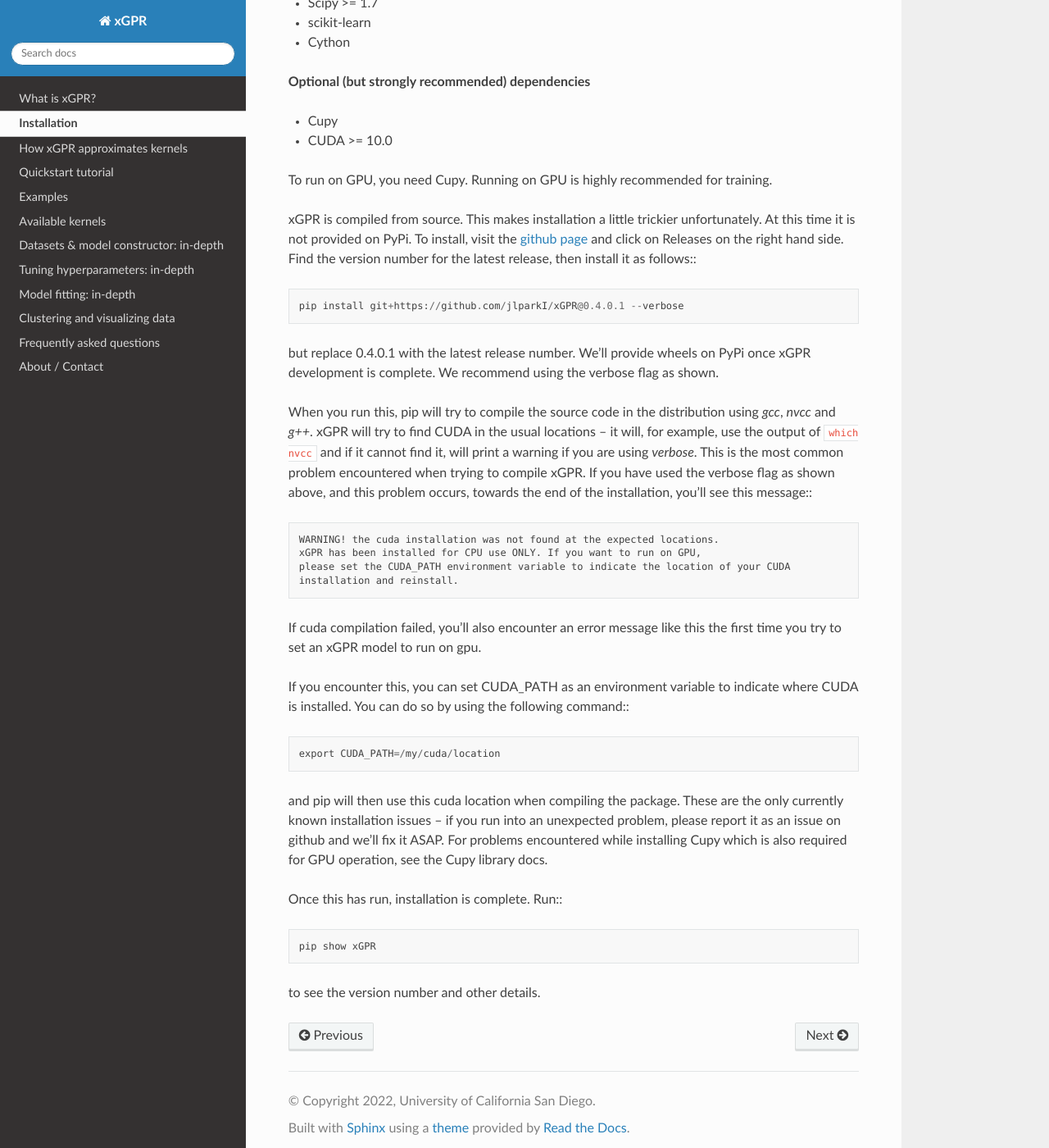
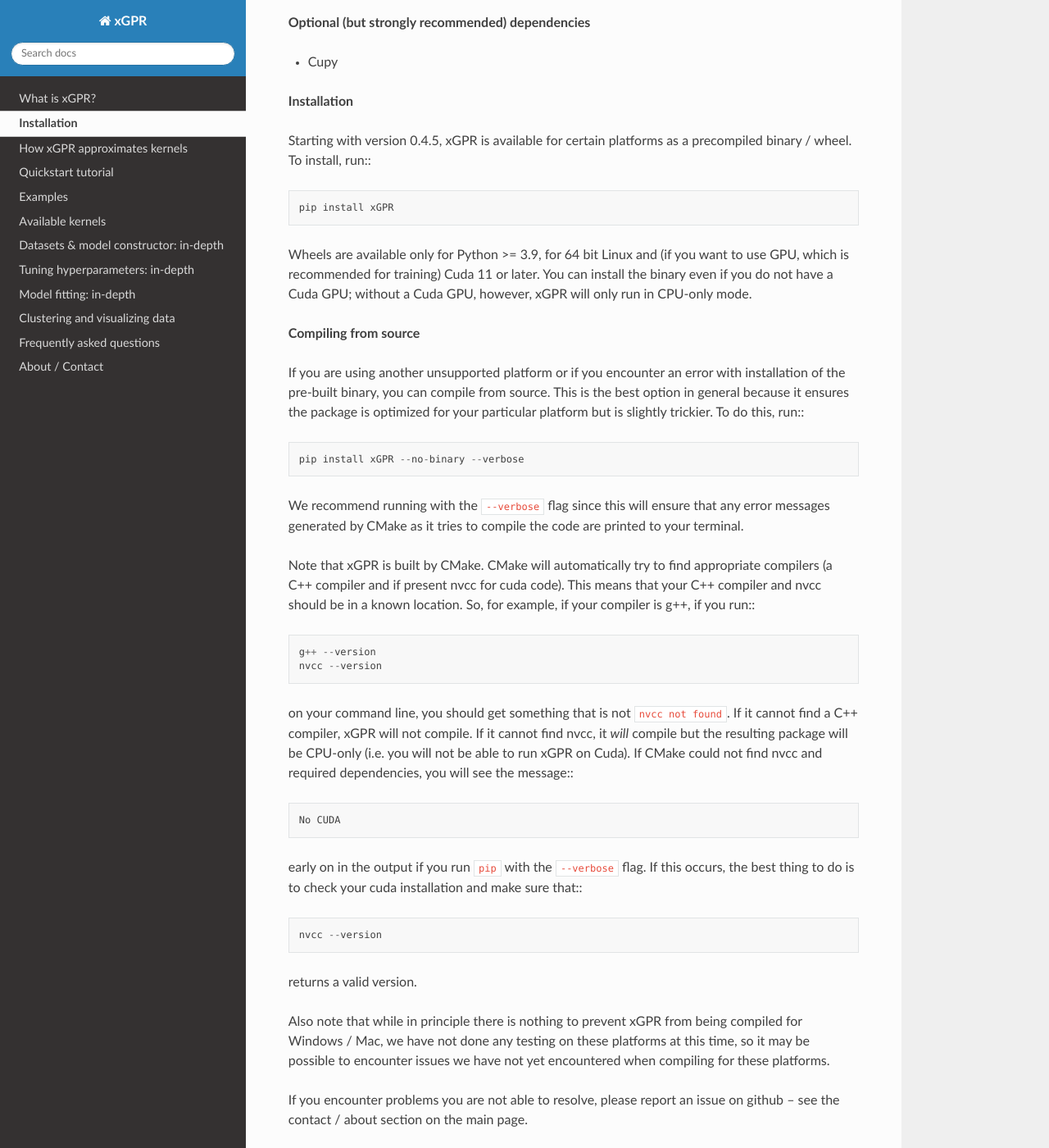
Before and after one commit to jlparkI/xGPR, a Sphinx documentation site: the page built from docs/installation.rst, in a window 1280 px wide and 1400 px high, scrolled down 312 px. Shown: the whole window at 82% size. Built offline with Sphinx 7.4.7 and the Read the Docs theme 2.0.0, drawn with Linux system fonts in a browser that asks for light colours; some of the changed text lies outside the part shown.

```diff
--- a/docs/installation.rst
+++ b/docs/installation.rst
@@ -1,8 +1,5 @@
 Installation
 ================
-
-Currently xGPR is only supported for Linux and is preferably
-compiled using g++.
 
 **Requirements**
 
@@ -10,59 +7,67 @@ compiled using g++.
 * Numpy >= 1.9
 * Scipy >= 1.7
 * scikit-learn
-* Cython
 
 **Optional (but strongly recommended) dependencies**
 
 * Cupy
-* CUDA >= 10.0
 
-To run on GPU, you need Cupy. Running on GPU is highly recommended
-for training.
 
-xGPR is compiled from source. This makes installation a little
-trickier unfortunately. At this time it is not provided on PyPi.
-To install, visit the `github page <https://github.com/jlparkI/xGPR>`_
-and click on Releases on the right hand side. Find the version number
-for the latest release, then install it as follows:::
+**Installation**
 
-  pip install git+https://github.com/jlparkI/xGPR@0.4.0.1 --verbose
+Starting with version 0.4.5, xGPR is available for certain platforms as a
+precompiled binary / wheel. To install, run:::
 
-but replace 0.4.0.1 with the latest release number. We'll provide
-wheels on PyPi once xGPR development is complete. We recommend
-using the verbose flag as shown.
+  pip install xGPR
 
-When you run this, pip will try to compile the source code in
-the distribution using *gcc*, *nvcc* and *g++*. xGPR will try to find CUDA
-in the usual locations -- it will, for example, use the output of
-``which nvcc`` and if it cannot find it, will print a warning
-if you are using *verbose*. This is the most common problem
-encountered when trying to compile xGPR. If you have used the
-verbose flag as shown above, and this problem occurs, towards the end of
-the installation, you'll see this message:::
+Wheels are available only for Python >= 3.9, for 64 bit Linux and (if you want to
+use GPU, which is recommended for training) Cuda 11 or later.
+You can install the binary even if you do not have a Cuda GPU; without a
+Cuda GPU, however, xGPR will only run in CPU-only mode.
 
-  WARNING! the cuda installation was not found at the expected locations.
-  xGPR has been installed for CPU use ONLY. If you want to run on GPU,
-  please set the CUDA_PATH environment variable to indicate the location of your CUDA
-  installation and reinstall.
 
-If cuda compilation failed, you'll also encounter an error message like this
-the first time you try to set an xGPR model to run on gpu.
+**Compiling from source**
 
-If you encounter this, you can set CUDA_PATH as an environment variable to indicate
-where CUDA is installed. You can do so by using the following
-command:::
 
-  export CUDA_PATH=/my/cuda/location
+If you are using another unsupported platform or if you encounter an error
+with installation of the pre-built binary, you can compile from source. This
+is the best option in general because it ensures the package is optimized
+for your particular platform but is slightly trickier. To do this, run:::
 
-and pip will then use this cuda location when compiling the package.
-These are the only currently known installation issues -- if you run
-into an unexpected problem, please report it as an issue on github
-and we'll fix it ASAP. For problems encountered while installing Cupy
-which is also required for GPU operation, see the Cupy library docs.
+  pip install xGPR --no-binary --verbose
 
-Once this has run, installation is complete. Run:::
+We recommend running with the ``--verbose`` flag since this will ensure that
+any error messages generated by CMake as it tries to compile the code are
+printed to your terminal.
 
-  pip show xGPR
+Note that xGPR is built by CMake. CMake will automatically try to find
+appropriate compilers (a C++ compiler and if present nvcc for cuda code).
+This means that your C++ compiler and nvcc should be in a known location. So, for
+example, if your compiler is g++, if you run:::
 
-to see the version number and other details.
+  g++ --version
+  nvcc --version
+
+on your command line, you should get something that is not ``nvcc not found``.
+If it cannot find a C++ compiler, xGPR will not compile. If it cannot find
+nvcc, it *will* compile but the resulting package will be CPU-only (i.e. you
+will not be able to run xGPR on Cuda). If CMake could not find nvcc and
+required dependencies, you will see the message:::
+
+  No CUDA
+
+early on in the output if you run ``pip`` with the ``--verbose`` flag. If this
+occurs, the best thing to do is to check your cuda installation and make sure
+that:::
+
+  nvcc --version
+
+returns a valid version.
+
+Also note that while in principle there is nothing to
+prevent xGPR from being compiled for Windows / Mac, we have not done any testing
+on these platforms at this time, so it may be possible to encounter issues we
+have not yet encountered when compiling for these platforms.
+
+If you encounter problems you are not able to resolve, please report an issue
+on github -- see the contact / about section on the main page.
```
Also changed, not shown: README.md (+10 -10 lines), docs/FAQ.rst (+1 -9 lines), docs/notebooks/molecule_example.ipynb, docs/notebooks/sequence_example.ipynb, docs/notebooks/tabular_example.ipynb, 2 other files.
